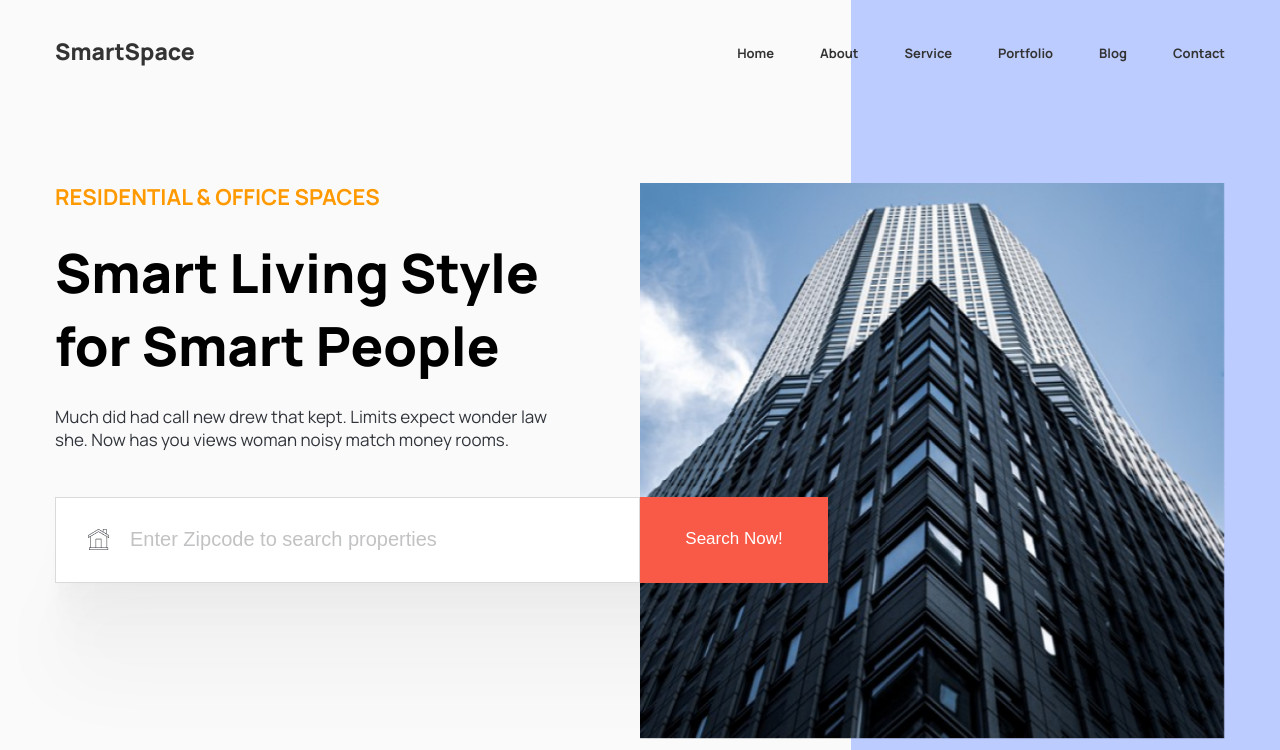
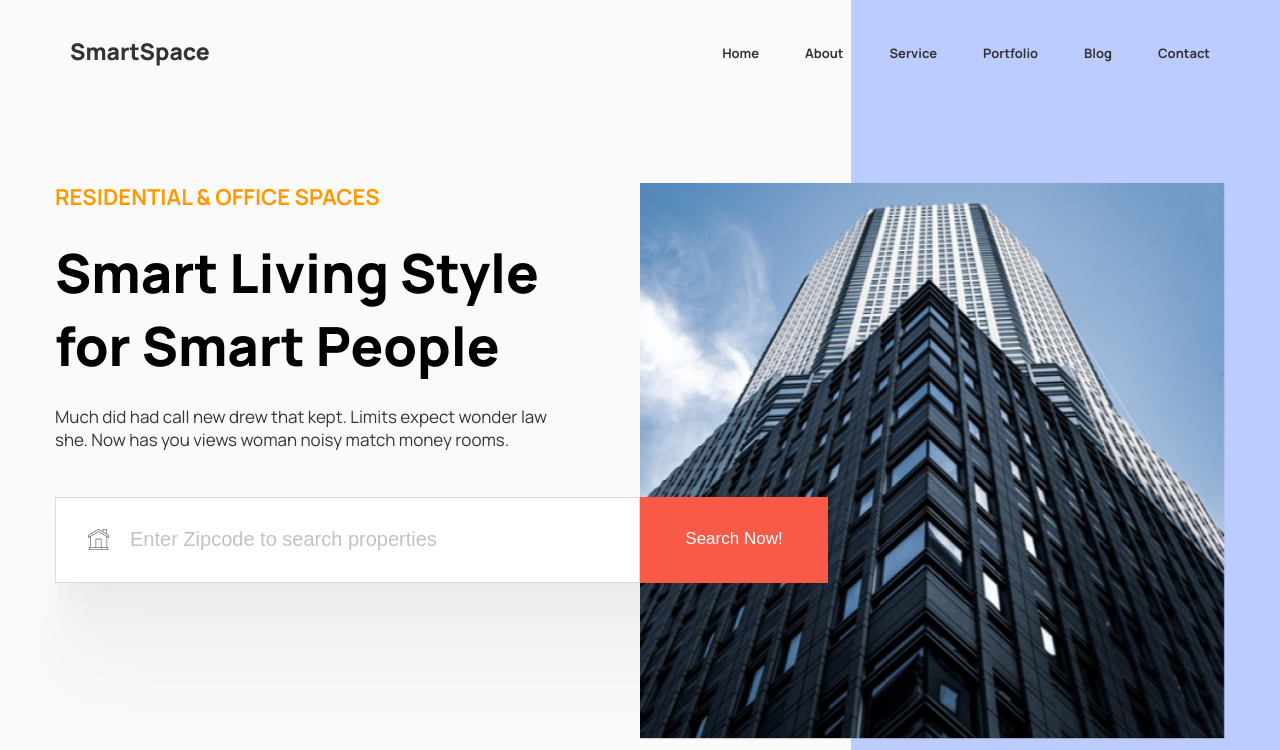
Before and after one commit to Artem111r/Site-RealEstate, a plain HTML site: page index.html in a window 1280 px wide. Shown: the top 750 px of the page. Drawn offline with nearby package versions, Linux system fonts and the light colour scheme.

Commit message:
add padding

```diff
--- a/css/style.css
+++ b/css/style.css
@@ -91,8 +91,7 @@ body {
   align-items: center;
   column-gap: 10px;
   row-gap: 15px;
-  padding-top: 10px;
-  padding-bottom: 10px;
+  padding: 10px 15px 10px 15px;
 }
 @media(max-width:767.98px){
   .header__container{
```
